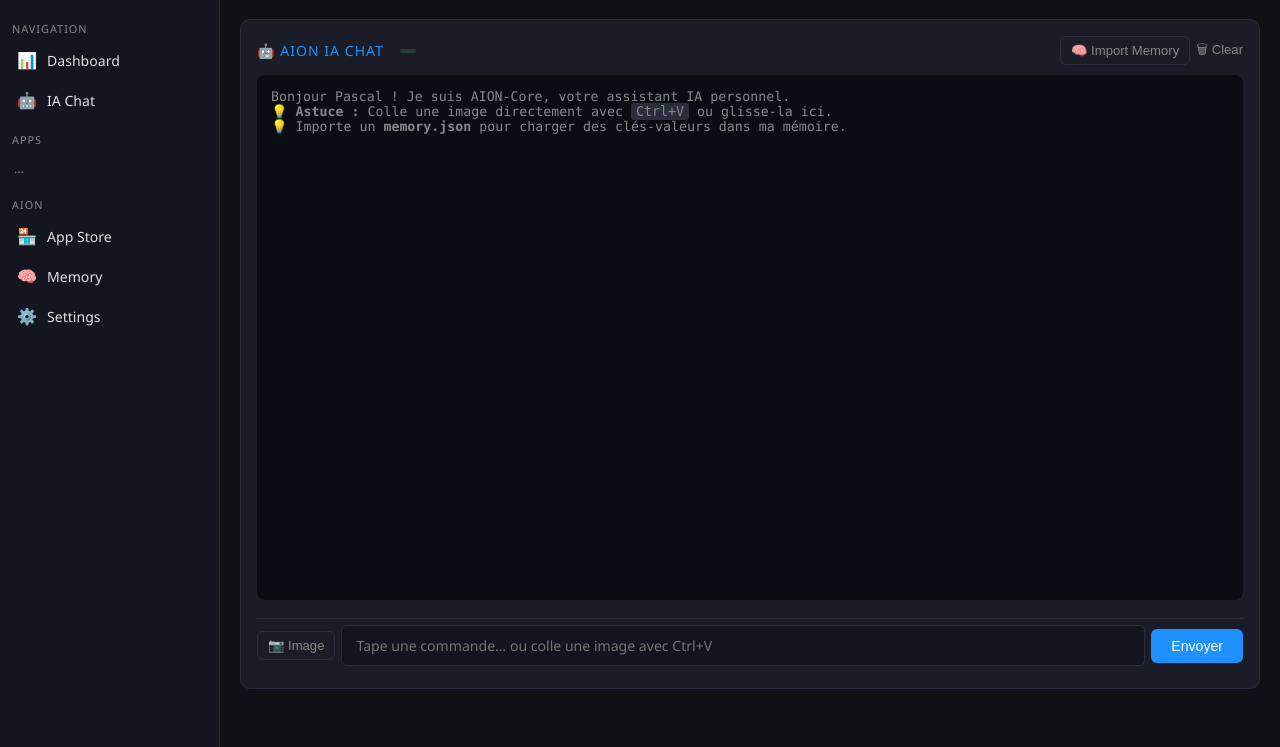
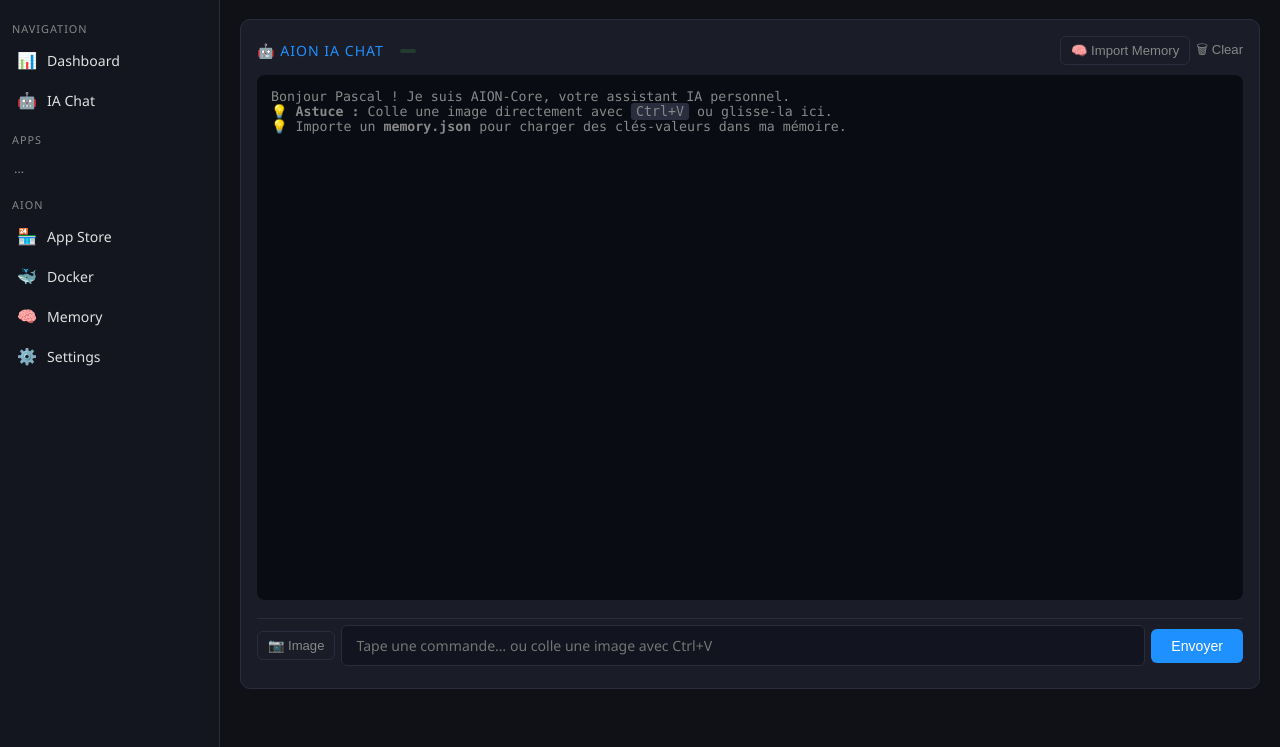
Before and after one commit to beyp/AION-Core, a Python web app: template aion_core/web/templates/chat.html in a window 1280 px wide. Shown: the part 53-800 px from the top of the page. Run offline with Jinja, Linux system fonts and the light colour scheme; the template is opened without the code that fills it, so the values that code supplies are empty; some libraries are stand-ins or nearby versions.

Commit message:
feat(nav): add Docker link in sidebar

```diff
--- a/aion_core/web/templates/base.html
+++ b/aion_core/web/templates/base.html
@@ -137,6 +137,10 @@ header .spacer{flex:1;}
     <a href="/store" class="nav-item {% if active=='store' %}active{% endif %}">
       <span class="nav-icon">&#x1F3EA;</span>
       <span class="nav-label">App Store</span>
+    </a>
+    <a href="/docker" class="nav-item {% if active=='docker' %}active{% endif %}">
+      <span class="nav-icon">&#x1F433;</span>
+      <span class="nav-label">Docker</span>
     </a>
     <a href="/memory" class="nav-item {% if active=='memory' %}active{% endif %}">
       <span class="nav-icon">&#x1F9E0;</span>
```
